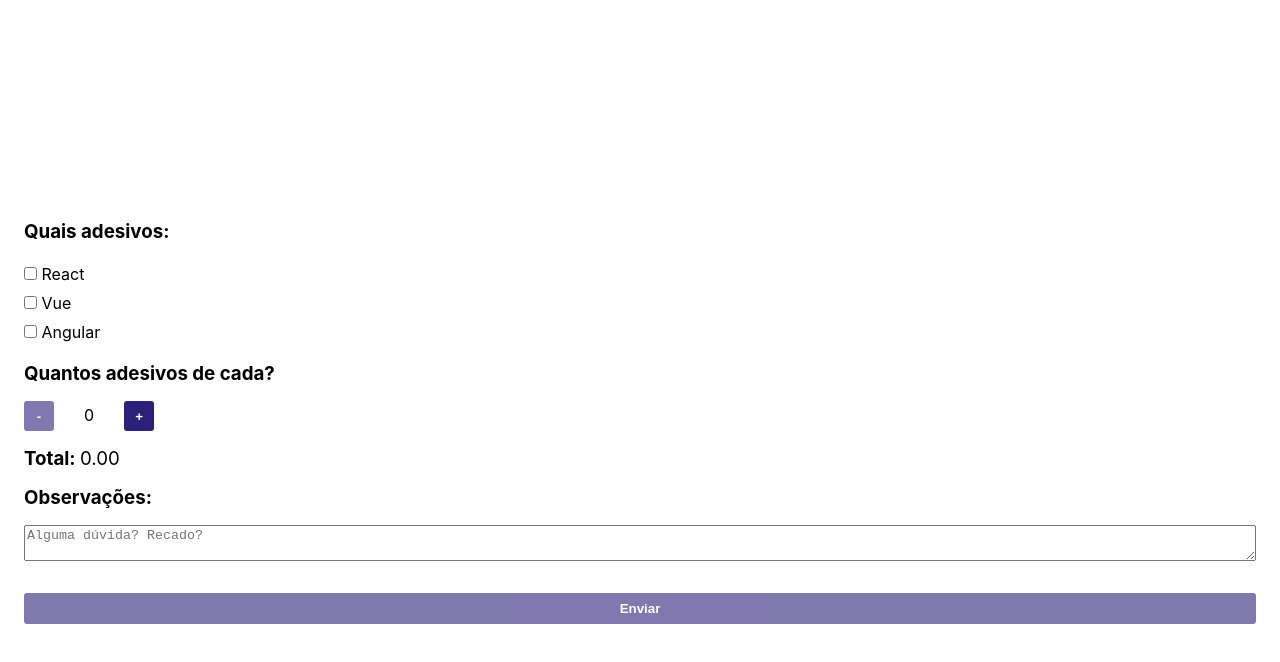
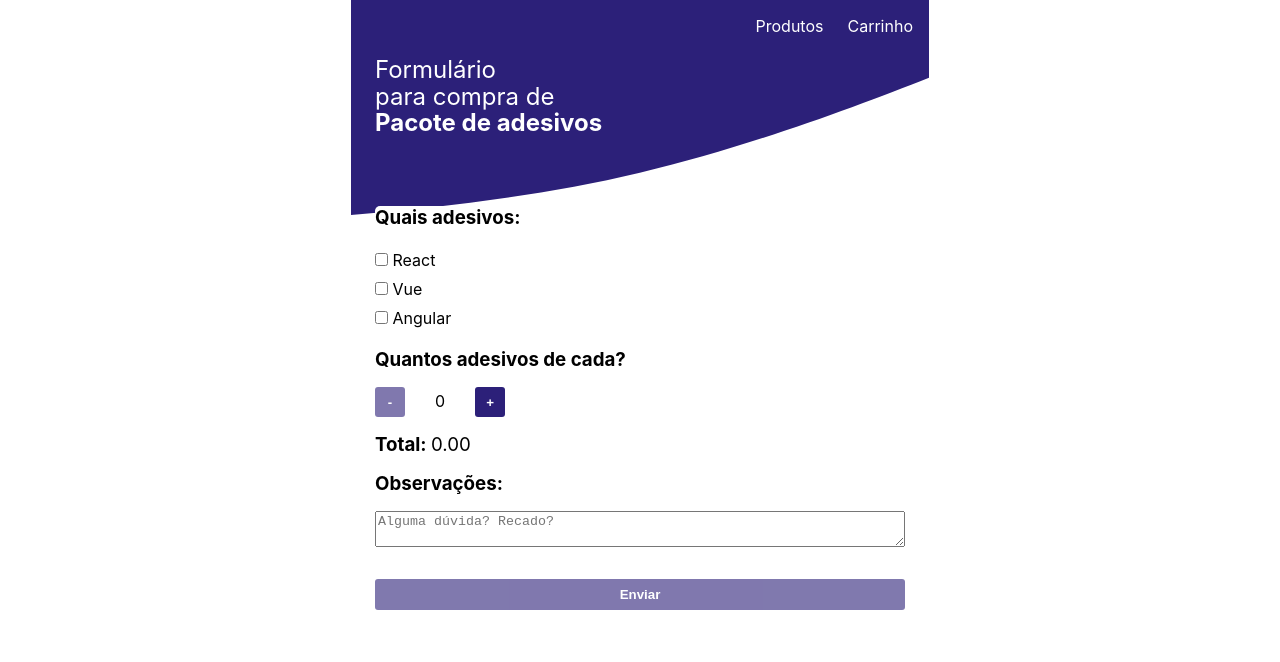
Before and after one commit to gean-ferreira/figurinhas-vue-test, a Vue app: page / in a window 1280 px wide. Shown: the top 662 px of the page. Built offline with nearby package versions, Linux system fonts and the light colour scheme.

Commit message:
STYLE[REFACTOR]: Refatorando a folha de estilo da aplicacao principal
Colocando a imagem como background do app, trocando os valores repetidos por variavel global, padronizando os tamanhos das classes globais e cortando codigos inutilizados

```diff
--- a/src/assets/main.css
+++ b/src/assets/main.css
@@ -1,42 +1,59 @@
 @import "./base.css";
 
 #app {
+  width: 578px;
+  margin: auto;
+  background-image: url('../assets/img/wave.svg');
+  background-repeat: no-repeat;
+  background-size: auto 280px;
   font-weight: normal;
+  background-position-x: center;
 }
 
 .title-bold {
   font-weight: bold;
 }
 
+.header-viewes {
+  min-height: 90px;
+  padding: 0 1.5rem;
+  display: flex;
+  align-items: center;
+}
+
 .header-viewes h1 {
-  min-height: 128px;
   line-height: 1.1;
-  color: white;
-  /* margin-bottom: 6rem; */
+  color: var(--neutral);
   font-size: 1.5rem;
-  padding: 1.5rem;
 }
 
 .main-viewes {
-  margin-top: 1rem;
-  padding: 1.5rem;
+  margin-top: 4rem;
+  padding: 0 1.5rem;
 }
 
 input[type="checkbox"] {
-  accent-color: #2c2079
+  accent-color: var(--primary)
 }
 
 button {
-  background-color: #2c2079;
-  color: white;
+  background-color: var(--primary);
+  color: var(--neutral);
   border: none;
   border-radius: 3px;
   padding: 0.5rem;
   cursor: pointer;
   font-weight: bold;
+  min-width: 30px;
 }
 
 button:disabled {
   cursor: not-allowed;
   opacity: 0.6;
 }
+
+@media (max-width: 578px) {
+  #app {
+    width: 100vw;
+  }
+}
```
